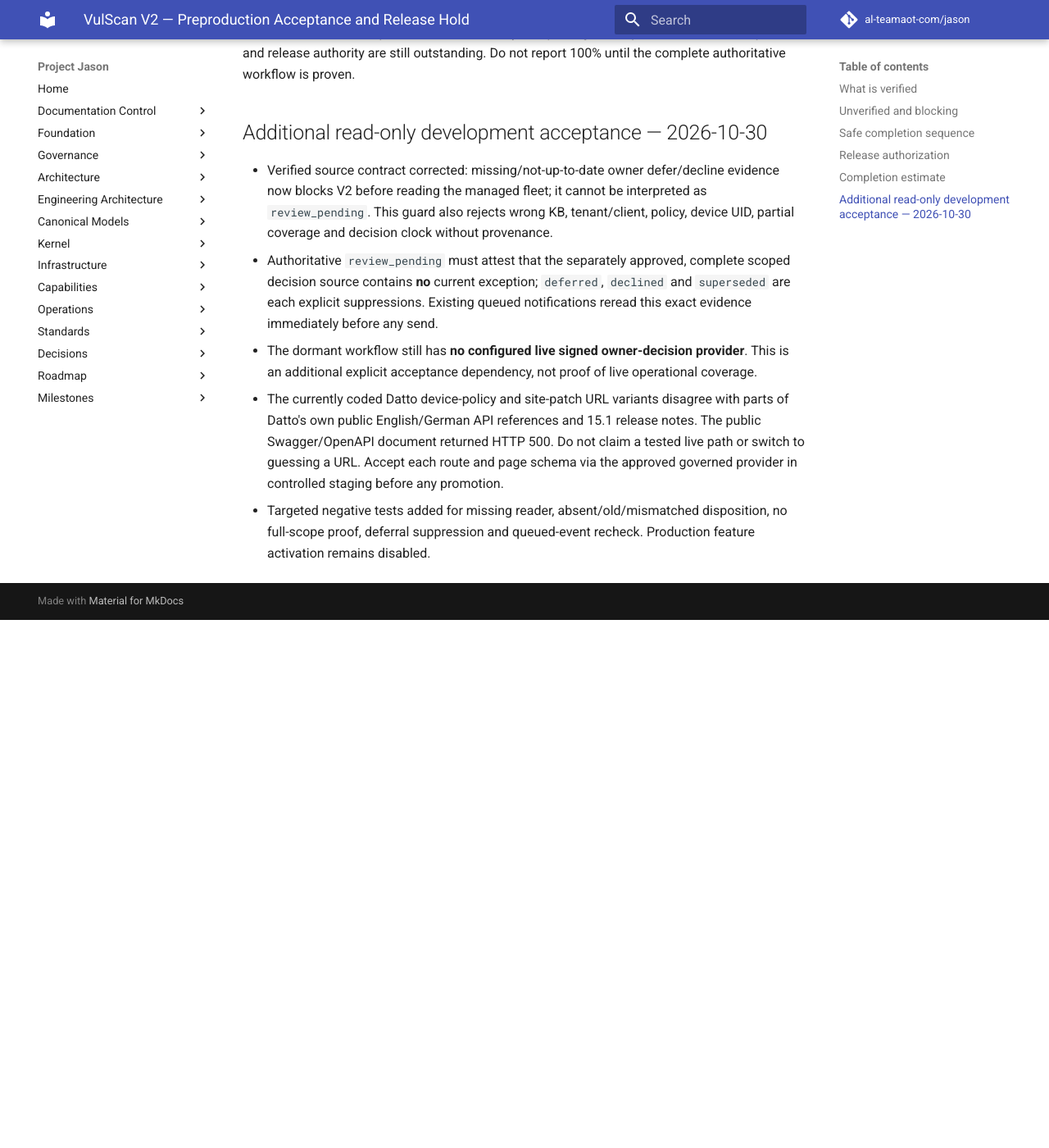
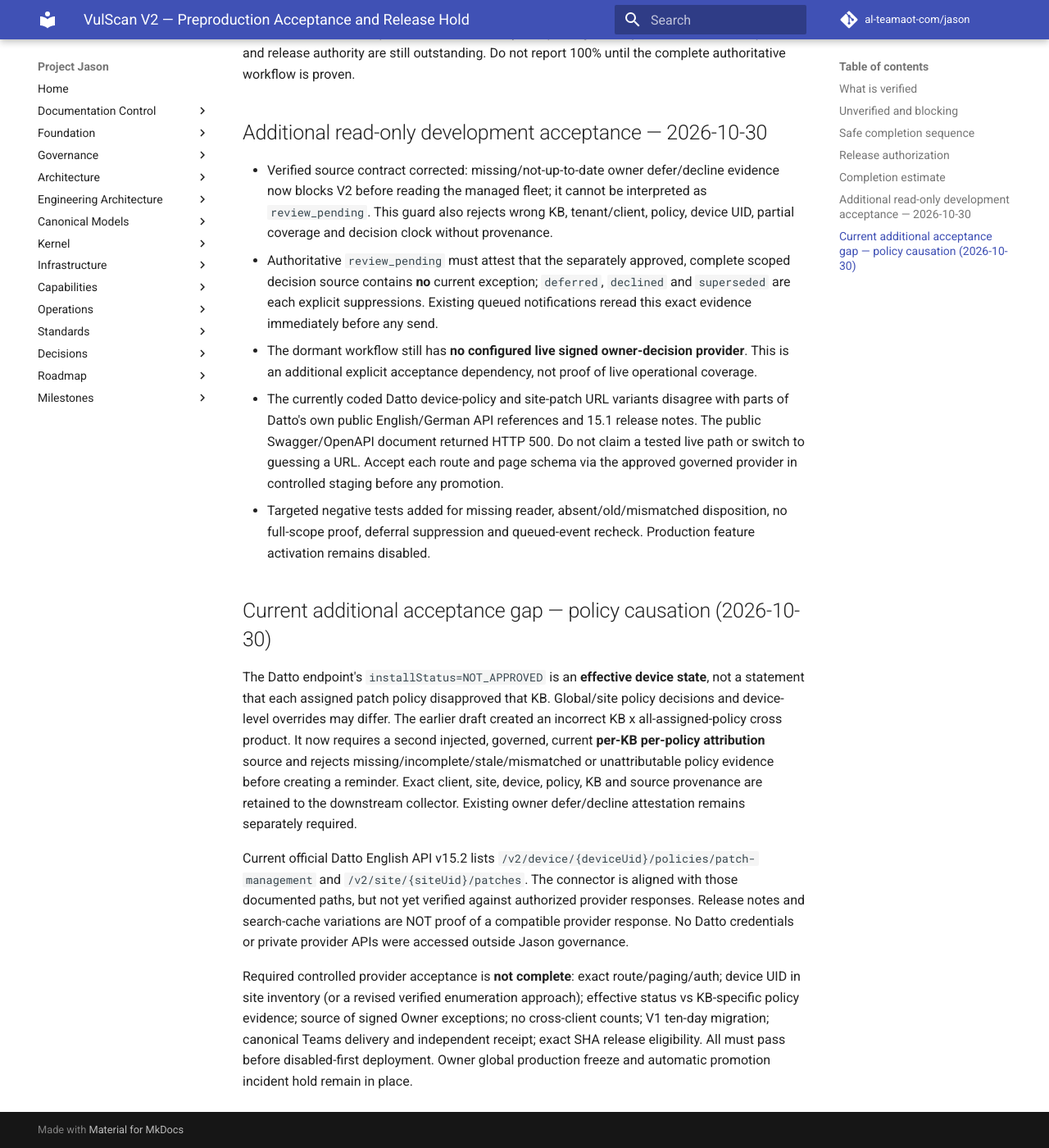
Before and after one commit to al-teamaot-com/jason, an MkDocs documentation site: the page built from docs/operations/VulScan-V2-Preproduction-Acceptance-and-Release-Hold-20261030.md, in a window 1280 px wide and 1400 px high, scrolled down 2569 px. Shown: the whole window at 82% size. Built offline with MkDocs 1.6.1 and Material for MkDocs 9.7.7, drawn with Linux system fonts in a browser that asks for light colours; comment, search, counter and statistics services are not loaded; before the commit the page ends 3325 px from its top, so only the background shows below that.

Commit message:
docs: document exact KB policy-causation proof and v15.2 Datto API routes

```diff
--- a/docs/operations/VulScan-V2-Preproduction-Acceptance-and-Release-Hold-20261030.md
+++ b/docs/operations/VulScan-V2-Preproduction-Acceptance-and-Release-Hold-20261030.md
@@ -41,3 +41,12 @@
 - The dormant workflow still has **no configured live signed owner-decision provider**. This is an additional explicit acceptance dependency, not proof of live operational coverage.
 - The currently coded Datto device-policy and site-patch URL variants disagree with parts of Datto's own public English/German API references and 15.1 release notes. The public Swagger/OpenAPI document returned HTTP 500. Do not claim a tested live path or switch to guessing a URL. Accept each route and page schema via the approved governed provider in controlled staging before any promotion.
 - Targeted negative tests added for missing reader, absent/old/mismatched disposition, no full-scope proof, deferral suppression and queued-event recheck. Production feature activation remains disabled.
+
+
+## Current additional acceptance gap — policy causation (2026-10-30)
+
+The Datto endpoint's `installStatus=NOT_APPROVED` is an **effective device state**, not a statement that each assigned patch policy disapproved that KB. Global/site policy decisions and device-level overrides may differ. The earlier draft created an incorrect KB x all-assigned-policy cross product. It now requires a second injected, governed, current **per-KB per-policy attribution** source and rejects missing/incomplete/stale/mismatched or unattributable policy evidence before creating a reminder. Exact client, site, device, policy, KB and source provenance are retained to the downstream collector. Existing owner defer/decline attestation remains separately required.
+
+Current official Datto English API v15.2 lists `/v2/device/{deviceUid}/policies/patch-management` and `/v2/site/{siteUid}/patches`. The connector is aligned with those documented paths, but not yet verified against authorized provider responses. Release notes and search-cache variations are NOT proof of a compatible provider response. No Datto credentials or private provider APIs were accessed outside Jason governance.
+
+Required controlled provider acceptance is **not complete**: exact route/paging/auth; device UID in site inventory (or a revised verified enumeration approach); effective status vs KB-specific policy evidence; source of signed Owner exceptions; no cross-client counts; V1 ten-day migration; canonical Teams delivery and independent receipt; exact SHA release eligibility. All must pass before disabled-first deployment. Owner global production freeze and automatic promotion incident hold remain in place.
```
